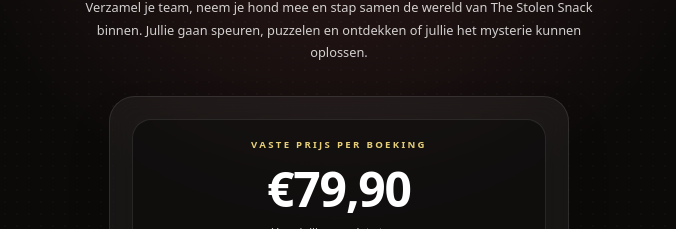
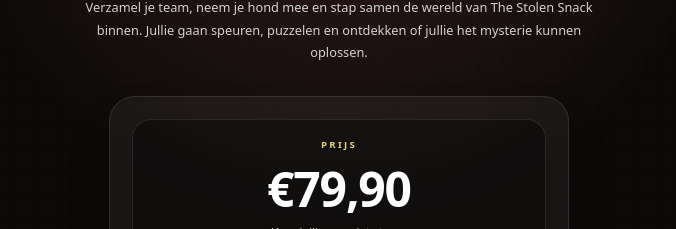
Before and after one commit to henryvandebovenkamp-maker/d-escaperoom, a Next.js app: page / in a window 1280 px wide. Shown: the part 1676-1905 px from the top of the page, without its empty margins (301-977 px from the left). Built offline with nearby package versions, Linux system fonts and the light colour scheme; no server answers; the database is empty.

Commit message:
Update pricing logic

```diff
--- a/src/components/Pricing.tsx
+++ b/src/components/Pricing.tsx
@@ -44,7 +44,7 @@ export default function Pricing() {
         <div className="mx-auto mt-10 max-w-xl rounded-[2rem] border border-white/10 bg-white/5 p-5 shadow-2xl shadow-black/30 backdrop-blur-md sm:p-7">
           <div className="rounded-[1.5rem] border border-white/10 bg-black/35 p-6 text-center">
             <p className="text-xs font-semibold uppercase tracking-[0.24em] text-amber-200/90">
-              Vaste prijs per boeking
+              prijs
             </p>
 
             <div className="mt-4">
```
